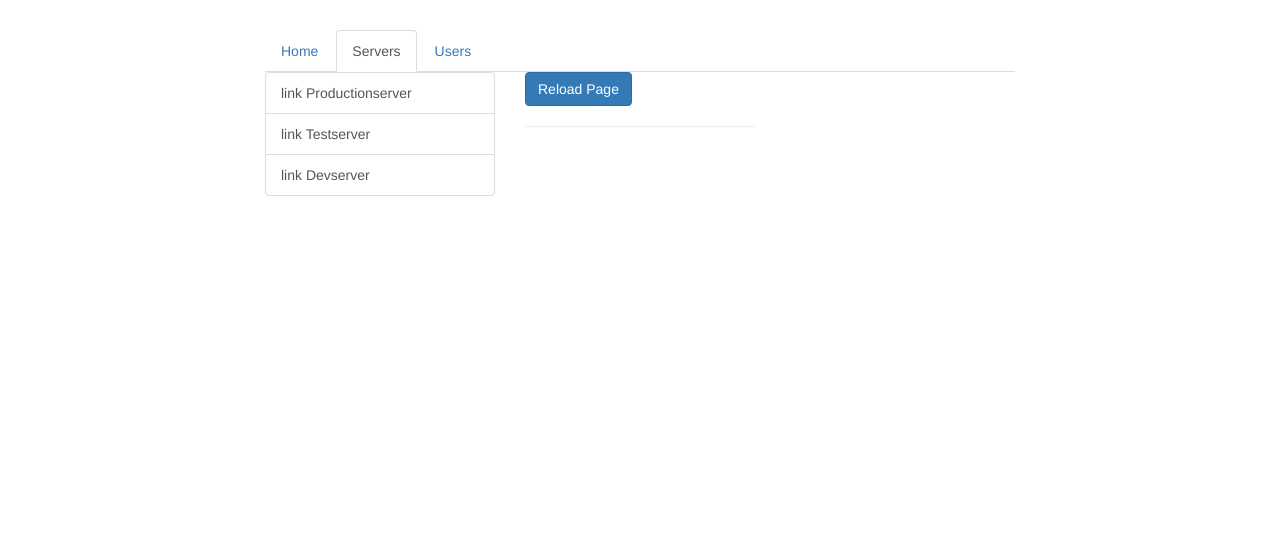
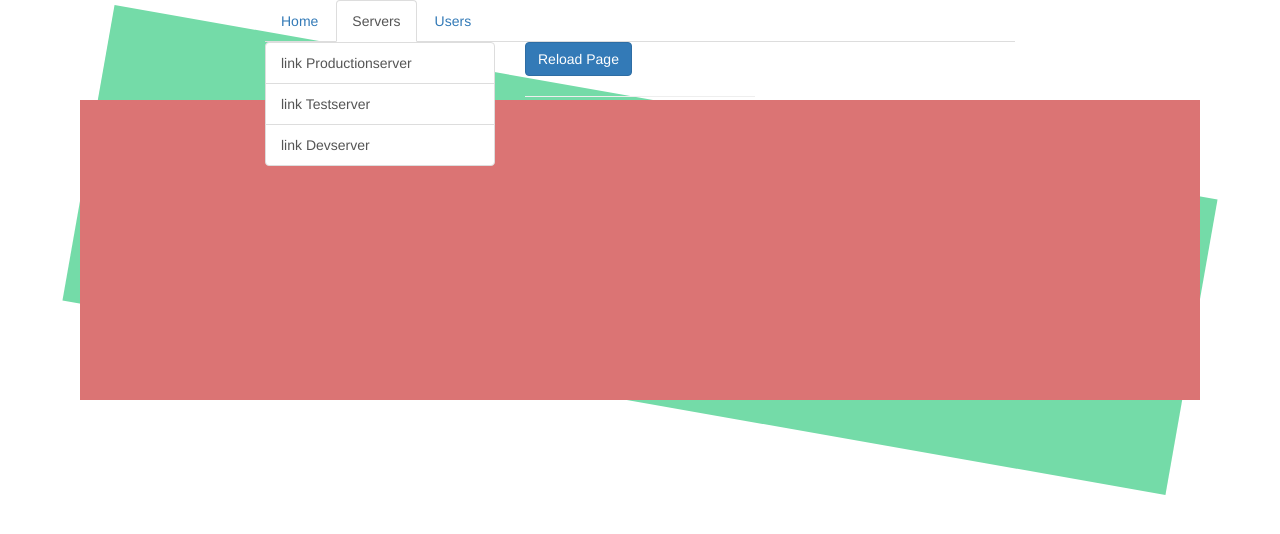
Before and after one commit to HennadiiZ/angularUdMaxShwBasics, an Angular app in the folder basics/: page /servers in a window 1280 px wide. Shown: the top 534 px of the page. Built offline with nearby package versions, Linux system fonts and the light colour scheme.

Commit message:
update styles

```diff
--- a/basics/src/app/app.component.css
+++ b/basics/src/app/app.component.css
@@ -1,3 +1,36 @@
+.body {
+  background: rgb(248, 247, 173) !important;
+}
 .container {
   margin-top: 30px;
 }
+
+.container {
+  max-width: 1200px;
+  margin: 0 auto;
+  height: 100%;
+}
+
+.parent {
+  position: relative;
+  margin: 0 10px;
+}
+
+.div {
+  width: 100%;
+  height: 300px;
+  position: absolute;
+  top: 100px;
+  left: 0;
+}
+
+.div-1 {
+  background: rgb(219, 116, 116);
+  z-index: -1;
+}
+
+.div-2 {
+  background: rgb(116, 219, 168);
+  transform: rotate(10deg);
+  z-index: -2;
+}
--- a/basics/src/app/app.component.html
+++ b/basics/src/app/app.component.html
@@ -1,3 +1,11 @@
+
+<div class="container">
+  <div class="parent">
+    <div class="div div-1"></div>
+    <div class="div div-2"></div>
+  </div>
+</div>
+
 <div class="container">
   <div class="row">
     <div class="col-xs-12 col-sm-10 col-md-8 col-sm-offset-1 col-md-offset-2">
```
